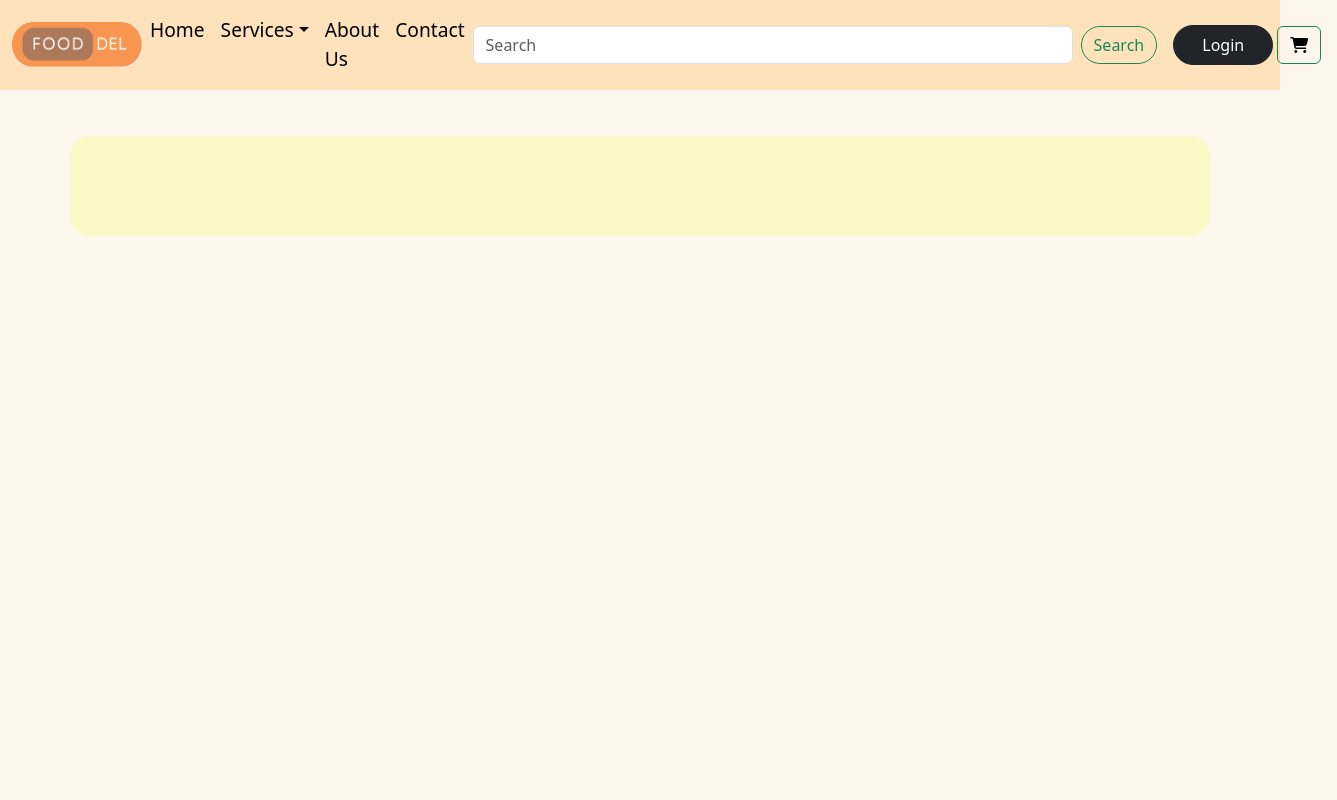
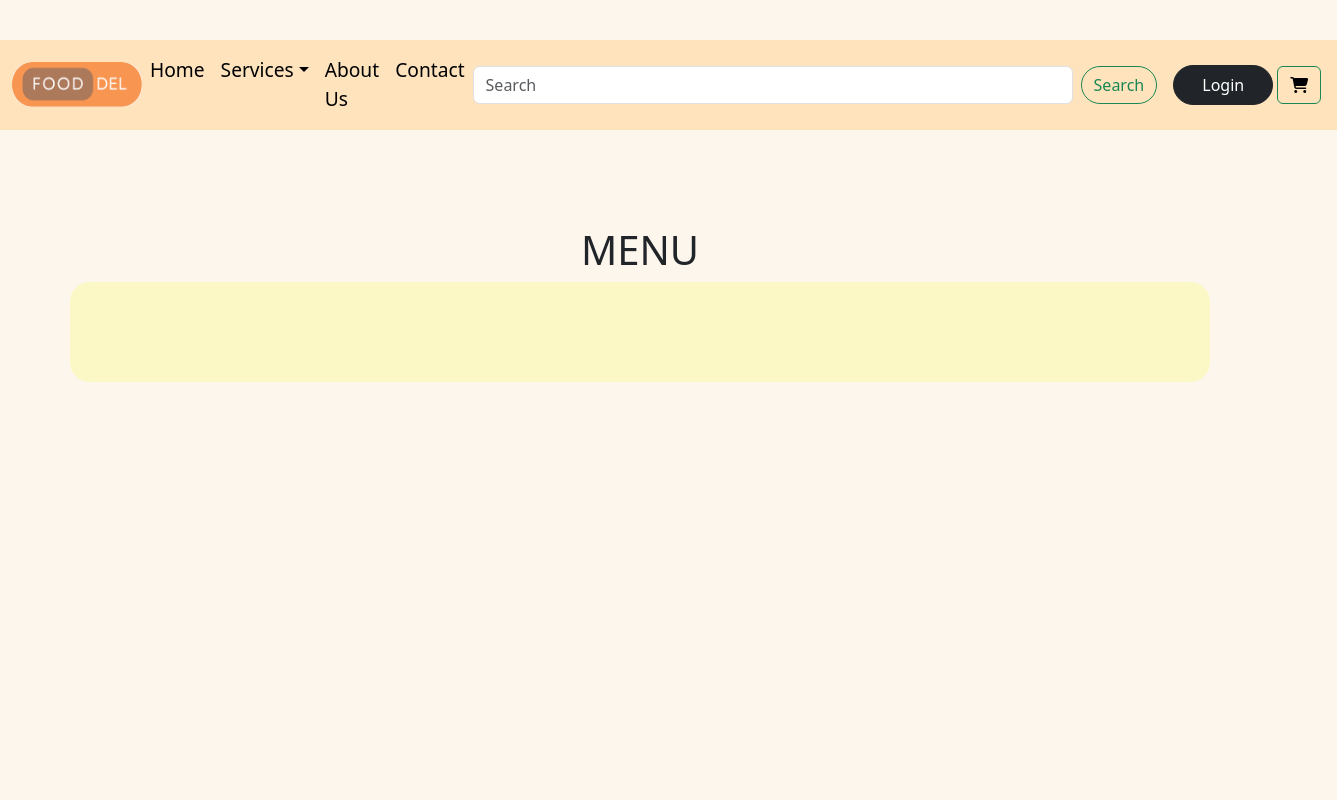
Before and after one commit to VampMayank/food, a website: page menu.html in a window 1280 px wide. Shown: the top 800 px of the page, 1337 px wide, since content can reach past the window. Drawn offline with nearby package versions, Linux system fonts and the light colour scheme; no server answers.

Commit message:
minor fixes

```diff
--- a/javascript/menu.js
+++ b/javascript/menu.js
@@ -9,10 +9,10 @@ document.addEventListener('DOMContentLoaded', async()=>{
 
         dishes.forEach(item =>{
             const card = document.createElement('div');
-            card.className = 'container card_container col-2 shadow-lg m-5 rounded py-3';
+            card.className = ' card_container col-2 shadow-lg m-5 rounded py-3';
 
             card.innerHTML = `
-            <img src='${item.url}' alt="" width="100%" height="140px">
+            <img src='${item.url}' alt="" height="140px">
                     <div class="card-body">
                         <h5 class="card-title">${item.name}</h5>
                         <p class="cart-text">${item.price}</p>
--- a/menu.html
+++ b/menu.html
@@ -141,7 +141,7 @@
 
 <body>
 
-    <nav class="navbar navbar-expand-lg mx-auto my-0 fixed-top">
+    <nav class="navbar navbar-expand-lg mx-auto my-0">
         <div class="container-fluid">
             <a href="#" class="navbar-brand d-flex align-items-center mx-auto">
                 <img width="130" id="brand" height="45" src="assets/Food.png" alt="" style="border-radius: 20px;">
@@ -159,7 +159,7 @@
                             data-bs-toggle="dropdown">Services</a>
                         <ul class="dropdown-menu">
                             <li><a href="#" class="dropdown-item">Trending</a></li>
-                            <li><a href="#" class="dropdown-item">Menu</a></li>
+                            <li><a href="./menu.html" class="dropdown-item">Menu</a></li>
                         </ul>
                     </li>
                     <li class="nav-item">
@@ -192,10 +192,9 @@
 
 
 
-
-
-
-    <div class="container", id="menu-container"></div>
+    <h1 class="text-center">MENU</h1>
+    <div class="d-flex justify-content-center">
+    <div class="container row ", id="menu-container"></div></div>
     <script src="./javascript/menu.js"></script>
 
 
```
Also changed, not shown: about.html (+1 -1 lines), contact.html (+1 -1 lines), index.html (+0 -1 lines).
